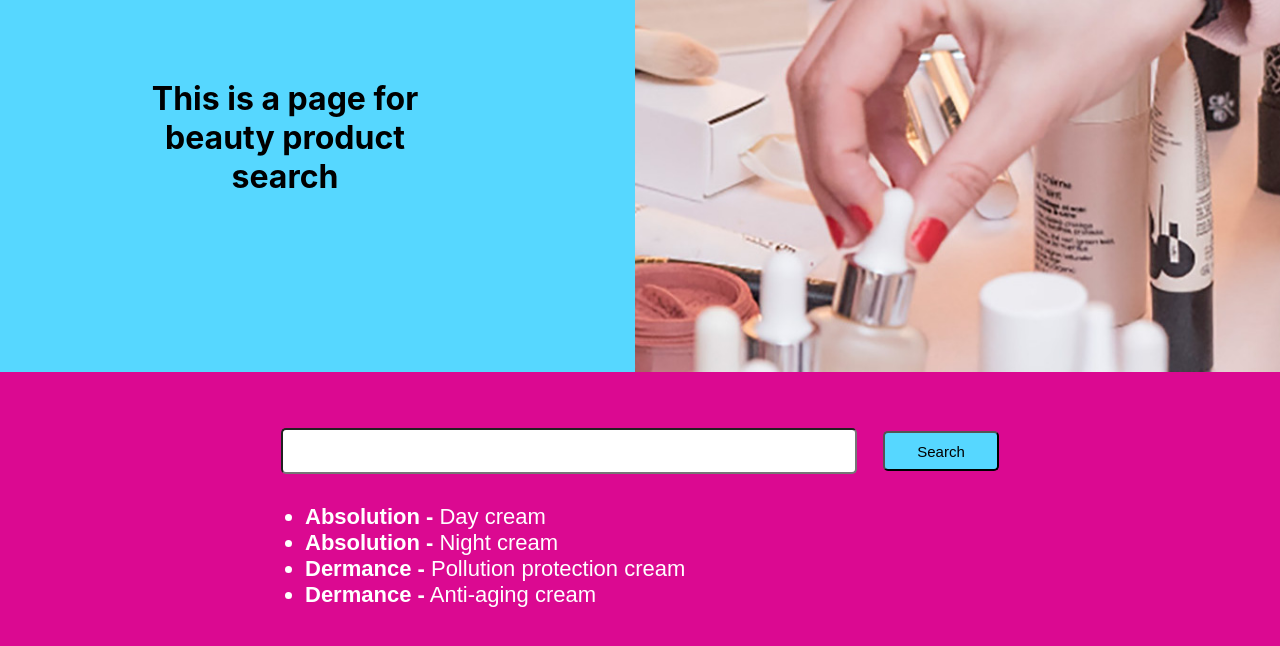
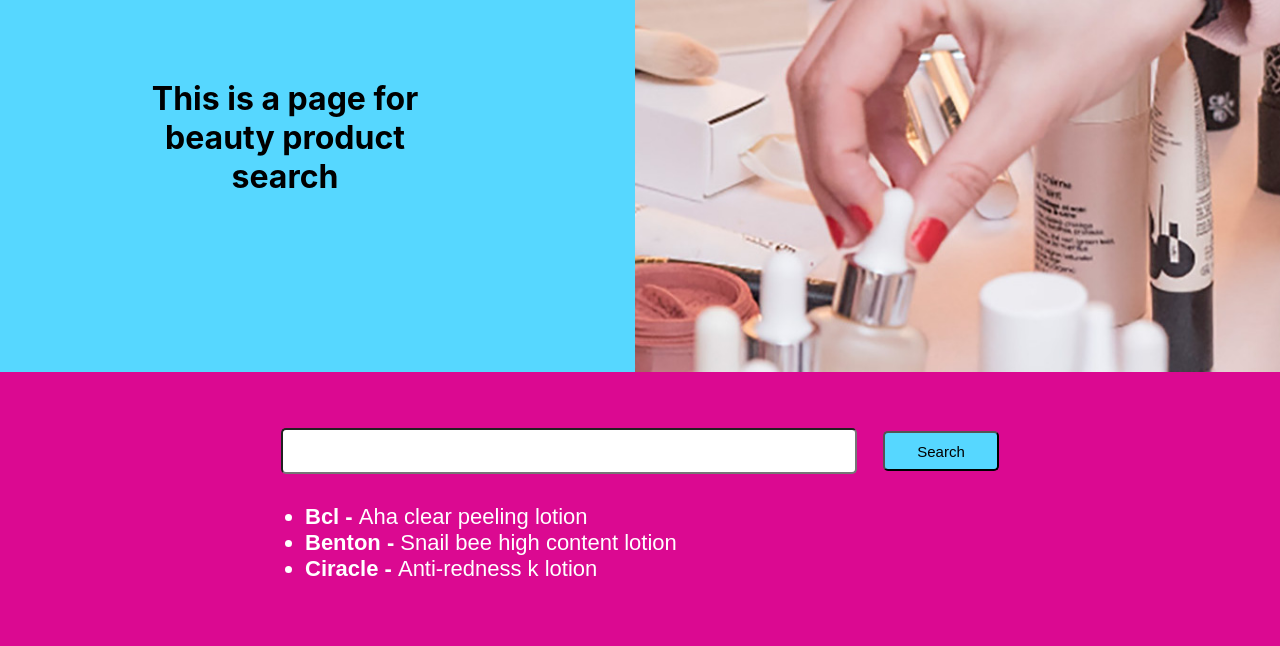
Before and after one commit to elievangu/front-dev-challenge-jolimoi, a React (Create React App) app: page / in a window 1280 px wide. Shown: the top 646 px of the page. Built offline with nearby package versions, Linux system fonts and the light colour scheme.

Commit message:
project refinement

```diff
--- a/src/App.css
+++ b/src/App.css
@@ -76,12 +76,12 @@ h1 {
   font-family: Arial, Helvetica, sans-serif;
 }
 
-.product {
+.name {
   color: white;
   font-size: 22px;
 }
 
-.category {
+.brand {
   font-weight: bold;
   color: white;
 }
--- a/src/Components/Section/Display.jsx
+++ b/src/Components/Section/Display.jsx
@@ -1,22 +1,144 @@
+//npm import
 //import PropTypes from 'prop-types';
 
-const Display = (/*{result}*/) => {
+//local import
+import ItemProduct from "./ItemProduct";
+
+let test = [
+  {
+    id: 46,
+    brand: "bcl",
+    name: "aha clear peeling lotion",
+    ingredient_list: [
+      "water",
+      "alcohol",
+      "butylene glycol",
+      "methyl gluceth-20",
+      "glucose",
+      "ceramide 2",
+      "ceramide 3",
+      "ceramide 6",
+      "japanese green tea extract",
+      "ascorbyl tetraisopalmitate",
+      "sodium hyaluronate",
+      "phytosphingosine",
+      "vitis vinifera (grape) leaf extract",
+      "betaine",
+      "pentylene glycol",
+      "saccharide isomerate",
+      "hot spring water",
+      "hydrolyzed collagen",
+      "hydrolyzed hyalyronic acid",
+      "peg-60 hydrogenated castor oil",
+      "citric acid",
+      "sodium citrate",
+      "glycolic acid",
+      "sodium stearoyl lactylate",
+      "behenyl alcohol",
+      "polyglyceryl-10 pentastearate",
+      "malic acid",
+      "lactic acid",
+      "disodium edta",
+      "phenoxyethanol",
+      "methylparaben",
+      "fragrance",
+    ],
+  },
+  {
+    id: 70,
+    brand: "benton",
+    name: "snail bee high content lotion",
+    ingredient_list: [
+      "snail secretion filtrate",
+      "butylene glycol",
+      "glycerin",
+      "cetyl ethyl hexanoate",
+      "sodium hyaluronate",
+      "niacinamide",
+      "zanthoxylum piperitum fruit extract",
+      "pulsatilla koreana extract",
+      "usnea barbata (lichen) extract",
+      "cetearyl olivate",
+      "sorbitan olivate",
+      "squalane",
+      "urea",
+      "human ogliopeptide-1",
+      "bee venom",
+      "argania spinosa (argan) kernel oil",
+      "helianthus annuus (sunflower) seed oil",
+      "carthamus tinctorius (safflower) seed oil",
+      "pentylene glycol",
+      "glyceryl stearate",
+      "stearic acid",
+      "cetostearyl alcohol",
+      "xanthan gum",
+      "tocopheryl acetate",
+      "bacillus ferment",
+      "azealic acid",
+      "alcea rosea root extract",
+      "aloe barbadensis leaf extract",
+      "panthenol",
+      "beta-glucan",
+      "diospyros kaki leaf extract",
+      "salix alba (willow) bark extract",
+      "plantago asiatica extract",
+      "laminaria digitata extract",
+      "ulmus campestris (elm) extract",
+      "aloe barbadensis leaf juice",
+      "adenosine",
+    ],
+  },
+  {
+    id: 91,
+    brand: "ciracle",
+    name: "anti-redness k lotion",
+    ingredient_list: [
+      "water",
+      "butylene glycol",
+      "propylene glycol",
+      "glycerin",
+      "1 2-hexanediol",
+      "oryza sativa (rice) bran extract",
+      "carthamus tinctorius (safflower) flower extract",
+      "allium cepa (onion) bulb extract",
+      "commiphora myrrha resin extract",
+      "myrtus communis extract",
+      "wine extract",
+      "scutellaria baicalensis root extract",
+      "asparagus officinalis extract",
+      "peucedanum japonicum extract",
+      "brassica oleracea italica (broccoli) extract",
+      "camellia sinensis leaf extract",
+      "peg-60 hydrogenated castor oil",
+      "ethylhexylglycerin",
+      "arginine",
+      "carbomer",
+      "ammonium acryloyldimethyltaurate/vp copolymer",
+      "dipotassium glycyrrhizate",
+      "propanediol",
+      "allantoin",
+      "lavandula angustifolia (lavender) oil",
+      "beta-glucan",
+      "bisabolol",
+      "glycine soja (soybean) sterols",
+      "phenoxyethanol",
+    ],
+  },
+];
+const Display = (/*{ products }*/) => {
   return (
     <div id="display">
       <main>
         <ul>
-          <li className="product"><span className="category">Absolution -</span> Day cream</li>
-          <li className="product"><span className="category">Absolution -</span> Night cream</li>
-          <li className="product"><span className="category">Dermance -</span> Pollution protection cream</li>
-          <li className="product"><span className="category">Dermance -</span> Anti-aging cream</li>
+          <ItemProduct products={/*products*/ test} />
         </ul>
       </main>
     </div>
-  )
-}
+  );
+};
 
-/*Display.propTypes = {
-  result: PropTypes.object
+/*ItemProduct.propTypes = {
+  products: PropTypes.arrayOf(PropTypes.object).isRequired,
 };*/
 
 export default Display;
--- /dev/null
+++ b/src/Components/Section/ItemProduct.jsx
@@ -0,0 +1,22 @@
+//npm import
+import PropTypes from "prop-types";
+//local import
+
+//Function to capitalize first letter
+const capitalizeFirstLetter = (string) =>
+  string.charAt(0).toUpperCase() + string.slice(1);
+
+const ItemProduct = ({ products }) => {
+  return products.map((product) => (
+    <li key={product.id} className="name">
+      <span className="brand">{capitalizeFirstLetter(product.brand)} - </span>
+      {capitalizeFirstLetter(product.name)}
+    </li>
+  ));
+};
+
+ItemProduct.propTypes = {
+  products: PropTypes.arrayOf(PropTypes.object).isRequired,
+};
+
+export default ItemProduct;
--- a/src/Components/Section/Section.jsx
+++ b/src/Components/Section/Section.jsx
@@ -5,21 +5,12 @@ import PropTypes from "prop-types";
 import Form from "./Form";
 import Display from "./Display";
 
-const Section = ({
-  value,
-  onChange,
-  onSubmit,
-  result
-}) => {
+const Section = ({ value, onHandleChange, onHandleSubmit, fetch }) => {
   return (
     <div id="section">
       <section>
-        <Form
-          value={value}
-          onChange={onChange}
-          onSubmit={onSubmit}
-        />
-        <Display result={result} />
+        <Form value={value} onChange={onHandleChange} onSubmit={onHandleSubmit} />
+        <Display result={fetch} />
       </section>
     </div>
   );
@@ -29,7 +20,7 @@ Section.propTypes = {
   value: PropTypes.string,
   onChange: PropTypes.func,
   onSubmit: PropTypes.func,
-  result: PropTypes.object
+  result: PropTypes.object,
 };
 
 export default Section;
```
Also changed, not shown: src/Actions/index.js (added, +14 -0 lines), src/Components/Header/Header.jsx (+4 -4 lines), src/Components/Section/Form.jsx (+7 -11 lines), src/Containers/EntryForm.js (added, +20 -0 lines), src/Containers/ProductDisplay.js (added, +18 -0 lines).
